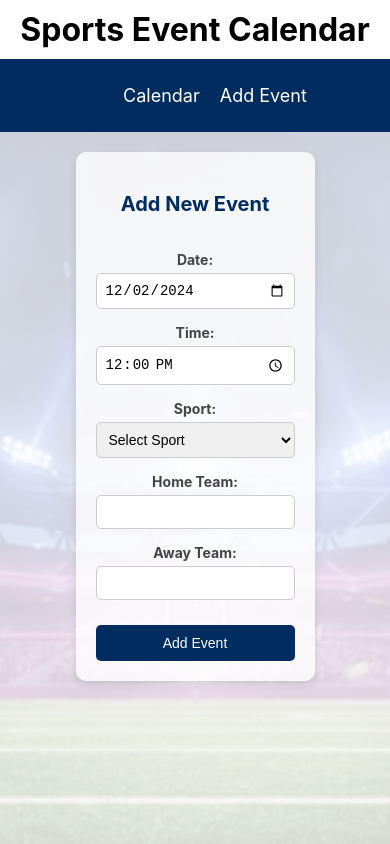
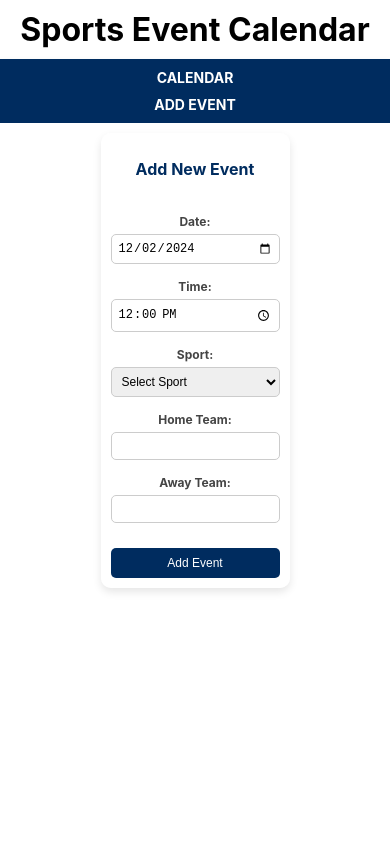
Before and after one commit to Jeeems10/sport-calendar-sportradar-ponce, a React (Create React App) app: page /add-event in a window 390 px wide. Shown: the top 844 px of the page. Built offline with nearby package versions, Linux system fonts and the light colour scheme.

Commit message:
- made it more responsive and bit more css

```diff
--- a/src/components/AddEventForm.css
+++ b/src/components/AddEventForm.css
@@ -49,3 +49,52 @@
   background-color: #004080;
   color: red;
 }
+
+/* ----------- Media Queries ----------- */
+
+/* Für Tablets (Breite: bis 768px) */
+@media (max-width: 768px) {
+  .add-event-form {
+    max-width: 90%; /* Nimmt 90% des Bildschirms ein */
+    padding: 15px; /* Weniger Padding */
+  }
+
+  .add-event-form h3 {
+    font-size: 18px; /* Kleinere Schriftgröße */
+  }
+
+  .add-event-form input,
+  .add-event-form select,
+  .add-event-form button {
+    font-size: 13px; /* Kleinere Schrift für Inputs und Buttons */
+    padding: 8px;
+  }
+}
+
+/* Für Smartphones (Breite: bis 480px) */
+@media (max-width: 480px) {
+  .add-event-form {
+    max-width: 100%; /* Nimmt 100% der Breite ein */
+    padding: 10px; /* Weniger Padding */
+  }
+
+  .add-event-form h3 {
+    font-size: 16px; /* Noch kleinere Schriftgröße */
+  }
+
+  .add-event-form label {
+    font-size: 12px; /* Kleinere Label-Schriftgröße */
+  }
+
+  .add-event-form input,
+  .add-event-form select,
+  .add-event-form button {
+    font-size: 12px; /* Kleinere Schrift für Inputs und Buttons */
+    padding: 6px; /* Weniger Padding */
+  }
+
+  .add-event-form button {
+    font-size: 12px;
+    padding: 8px;
+  }
+}
--- a/src/components/AddEventPage.css
+++ b/src/components/AddEventPage.css
@@ -12,3 +12,31 @@
     url('../../public/images/footballStadium.png') no-repeat center center fixed;
   background-size: cover;
 }
+
+/* ----------- Media Queries ----------- */
+
+/* Für Tablets (Breite: bis 768px) */
+@media (max-width: 768px) {
+  .page-container {
+    padding: 15px; /* Weniger Padding für Tablets */
+    background: linear-gradient(
+        rgba(255, 255, 255, 0.9),
+        rgba(255, 255, 255, 0.9)
+      ),
+      url('../../public/images/footballStadium.png') no-repeat center center fixed;
+    background-size: cover; /* Behält das Cover-Layout */
+  }
+}
+
+/* Für Smartphones (Breite: bis 480px) */
+@media (max-width: 480px) {
+  .page-container {
+    padding: 10px; /* Noch weniger Padding für kleinere Bildschirme */
+    background: linear-gradient(
+        rgba(255, 255, 255, 1),
+        rgba(255, 255, 255, 1)
+      ),
+      url('../../public/images/footballStadium.png') no-repeat center center;
+    background-size: contain; /* Passt das Hintergrundbild an kleinere Bildschirme an */
+  }
+}
--- a/src/components/EventDetail.css
+++ b/src/components/EventDetail.css
@@ -70,6 +70,10 @@
   .event-detail-container h2 {
     font-size: 20px;
   }
+
+  .event-detail-grid {
+    gap: 15px;
+  }
 }
 
 /* ----------- Anpassungen für Smartphones ----------- */
@@ -90,4 +94,8 @@
   .event-detail-container h2 {
     font-size: 16px;
   }
+
+  .event-detail-grid {
+    gap: 10px;
+  }
 }
--- a/src/components/Filter.css
+++ b/src/components/Filter.css
@@ -6,6 +6,10 @@
   justify-content: center; /* Zentriert die Eingabefelder */
   gap: 15px; /* Abstand zwischen den Feldern */
   margin: 20px 0; /* Abstand oberhalb und unterhalb des Formulars */
+  padding: 15px;
+  background-color: rgba(255, 255, 255, 0.9); /* Halbtransparenter Hintergrund */
+  border-radius: 8px; /* Abgerundete Ecken */
+  box-shadow: 0 4px 8px rgba(0, 0, 0, 0.1); /* Leichter Schatten */
 }
 
 /* Eingabefelder und Buttons */
@@ -16,6 +20,7 @@
   font-size: 14px;
   border: 1px solid #ccc;
   border-radius: 4px;
+  min-width: 150px; /* Mindestbreite für Eingabefelder */
 }
 
 /* Button-Stil */
@@ -23,6 +28,7 @@
   background-color: #002c5f; /* Sportradar Blau */
   color: white;
   cursor: pointer;
+  transition: background-color 0.3s ease, color 0.3s ease; /* Übergangseffekt */
 }
 
 .filter-form button:hover {
@@ -30,7 +36,7 @@
   color: red;
 }
 
-/* Label-Abstände */
+/* Label-Stil */
 .filter-form label {
   display: flex;
   flex-direction: column;
@@ -38,4 +44,47 @@
   margin-bottom: 5px;
   font-size: 14px;
   font-weight: bold;
+  color: #002c5f; /* Sportradar Blau */
 }
+
+/* ----------- Responsive Anpassungen ----------- */
+/* Tablets (Breite ≤ 768px) */
+@media (max-width: 768px) {
+  .filter-form {
+    gap: 10px; /* Reduzierter Abstand zwischen den Feldern */
+    padding: 10px;
+  }
+
+  .filter-form input[type="date"],
+  .filter-form select,
+  .filter-form button {
+    font-size: 12px; /* Kleinere Schriftgröße */
+    padding: 8px; /* Weniger Innenabstand */
+    min-width: 120px; /* Reduzierte Mindestbreite */
+  }
+
+  .filter-form label {
+    font-size: 12px;
+  }
+}
+
+/* Smartphones (Breite ≤ 480px) */
+@media (max-width: 480px) {
+  .filter-form {
+    flex-direction: column; /* Felder untereinander anordnen */
+    gap: 8px; /* Weniger Abstand zwischen den Feldern */
+    padding: 8px;
+  }
+
+  .filter-form input[type="date"],
+  .filter-form select,
+  .filter-form button {
+    font-size: 10px; /* Noch kleinere Schriftgröße */
+    padding: 6px; /* Kompakteres Design */
+    min-width: 100px; /* Kleinere Mindestbreite */
+  }
+
+  .filter-form label {
+    font-size: 10px;
+  }
+}
--- a/src/components/Navbar.css
+++ b/src/components/Navbar.css
@@ -1,26 +1,76 @@
+/* ----------- Navbar Hauptstil ----------- */
 .navbar {
   background-color: #002c5f; /* Sportradar Blau */
-  padding: 10px;
+  padding: 10px 20px;
   display: flex;
   justify-content: center;
+  align-items: center;
+  box-shadow: 0 4px 8px rgba(0, 0, 0, 0.1); /* Leichter Schatten */
 }
 
+/* Navigationselemente */
 .navbar ul {
   list-style: none;
   display: flex;
-  gap: 20px;
+  gap: 20px; /* Abstand zwischen den Links */
+  padding: 0;
+  margin: 0;
 }
 
+/* Navigationselemente Styling */
 .navbar li {
   font-size: 18px;
+  font-weight: bold; /* Fett für bessere Lesbarkeit */
+  text-transform: uppercase; /* Großbuchstaben für Links */
 }
 
+/* Links */
 .navbar a {
   color: white;
   text-decoration: none;
+  transition: color 0.3s ease; /* Sanfte Farbänderung */
 }
 
+/* Hover-Effekt */
 .navbar a:hover {
-  text-decoration: none;
-  color: red;
+  text-decoration: underline; /* Unterstreichen beim Hover */
+  color: red; /* Rote Farbe beim Hover */
 }
+
+/* ----------- Responsive Anpassungen ----------- */
+/* Tablets (Breite ≤ 768px) */
+@media (max-width: 768px) {
+  .navbar {
+    padding: 10px 15px;
+  }
+
+  .navbar ul {
+    gap: 15px; /* Weniger Abstand zwischen Links */
+  }
+
+  .navbar li {
+    font-size: 16px; /* Kleinere Schriftgröße */
+  }
+}
+
+/* Smartphones (Breite ≤ 480px) */
+@media (max-width: 480px) {
+  .navbar {
+    flex-direction: column; /* Links untereinander anordnen */
+    padding: 10px;
+  }
+
+  .navbar ul {
+    flex-direction: column;
+    align-items: center;
+    gap: 10px; /* Weniger Abstand zwischen den Links */
+  }
+
+  .navbar li {
+    font-size: 14px; /* Noch kleinere Schriftgröße */
+  }
+
+  .navbar a {
+    font-size: 14px; /* Anpassung der Schriftgröße */
+  }
+}
```
